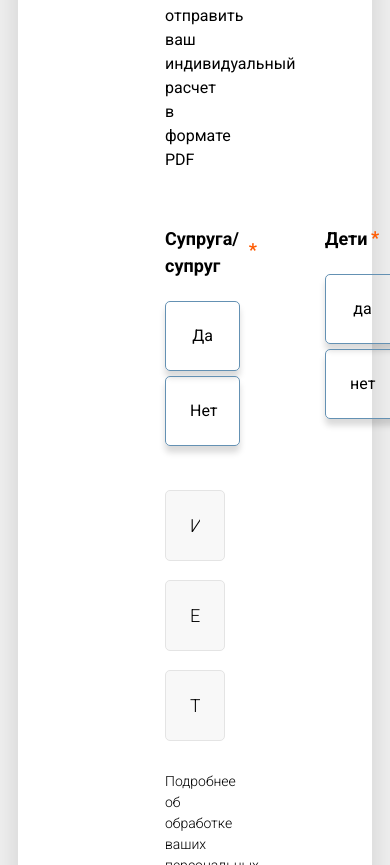
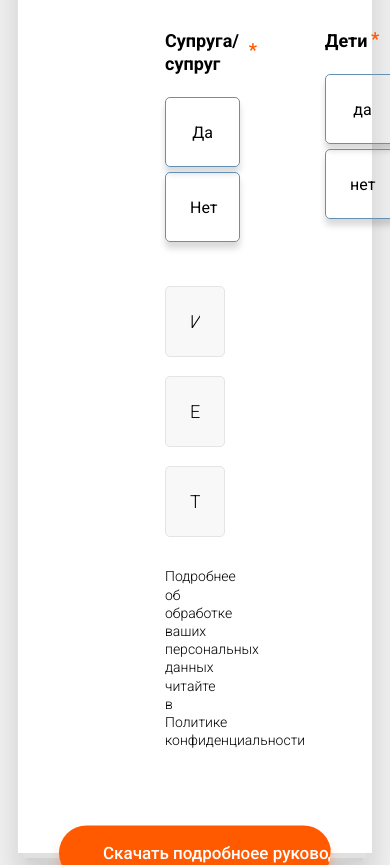
Before and after one commit to Owleek/residence-multi-page, a website: page src/costs.html in a window 390 px wide. Shown: the part 1135-2000 px from the top of the page. Drawn offline with nearby package versions, Linux system fonts and the light colour scheme; files that its build step writes are made by us from their sources.

Commit message:
responsive w i p

```diff
--- a/src/style/_sets.scss
+++ b/src/style/_sets.scss
@@ -7,7 +7,7 @@ html, body {
 }
 
 body {
-    line-height: 1.5;
+    line-height: 1.3;
     min-width: 320px;
     font-family: "Roboto", sans-serif;
     background-color: $body-color;
@@ -31,10 +31,18 @@ h1 {
 
 h2 {
     font-size: 2rem;
+
+    @include respond(md) {
+        font-size: toRem(22);
+    }
 }
 
 h3 {
     font-size: 1.625rem;
+
+    @include respond(md) {
+        font-size: toRem(20);
+    }
 }
 
 h4, h5 {
@@ -47,7 +55,7 @@ h4, h5 {
 
 h5 {
     @include respond(md) {
-        font-size: 1.125rem;
+        font-size: 1rem;
     }
 }
 
@@ -102,11 +110,23 @@ b {
     white-space: nowrap;
     transition: all 0.15s ease-in;
     box-shadow: 0px 0.65em 0.65em 0px rgba(255, 90, 0, 0.3);
-
     cursor: pointer;
 
     &:hover {
         color: inherit;
+    }
+
+    @include respond(md) {
+        width: toRem(272);
+        line-height: 1;
+        padding-top: toEm(19, 17);
+        padding-bottom: toEm(19, 17);
+    }
+
+    @media only screen and (min-width: 1024px) {
+        br {
+            display: none;
+        }
     }
 
     &_sm {
@@ -122,18 +142,37 @@ b {
                 font-size: toRem(14);
             }
         }
+
+        @include respond(md) {
+            width: auto;
+            min-width: toRem(136);
+        }
     }
+
+
 
     &_sm.btn_border-3 {
         padding: toEm(7, 14) toEm(21,14);
+
+        @include respond(md) {
+            padding: toEm(2, 14) toEm(12,14);
+        }
     }
 
     &_sm.btn_border-2 {
         padding: toEm(8, 14) toEm(22,14);
+
+        @include respond(md) {
+            padding: toEm(9, 14) toEm(13,14);
+        }
     }
 
     &_sm.btn_border-1 {
         padding: toEm(9, 14) toEm(23,14);
+
+        @include respond(md) {
+            padding: toEm(10, 14) toEm(14,14);
+        }
     }
 
     &_block {
@@ -323,3 +362,9 @@ b {
         color: $orange;
     }
 }
+
+.hidden-mob {
+    @include respond(md) {
+        display: none;
+    }
+}
--- a/src/style/_vars.scss
+++ b/src/style/_vars.scss
@@ -1,7 +1,7 @@
 @mixin respond($device) {
 
     @if $device == xl {
-        @media only screen and (max-width: 1399px) {
+        @media only screen and (max-width: 1920px) {
             @content;
         }
     };
@@ -18,8 +18,8 @@
         }
     };
 
-    @if $device == us {
-        @media only screen and (max-width: 479px) {
+    @if $device == sm {
+        @media only screen and (max-width: 567px) {
             @content;
         }
     };
--- a/src/style/style.scss
+++ b/src/style/style.scss
@@ -106,7 +106,7 @@
 
     &:before,
     &:after {
-        content: "";
+        // content: "";
         background-repeat: no-repeat;
         background-size: cover;
         position: absolute;
@@ -213,7 +213,6 @@
 
     &__title {
         margin-bottom: 0.38em;
-        line-height: 1.3;
 
         @include respond(md) {
             margin-bottom: 1.5rem;
@@ -233,6 +232,7 @@
             }
         }
     }
+
     &__subtitle {
         font-size: toRem(22);
         font-weight: 500;
@@ -240,13 +240,18 @@
         margin-bottom: toEm(29, 22);
 
         @include respond(md) {
-            padding: 0 2.25em;
+            padding: 0 2em;
         }
     }
 
     &__text-like-subtitle {
         font-weight: 300;
         margin-bottom: 1.9em;
+        line-height: 1.9;
+
+        @include respond(md) {
+            letter-spacing: 1px;
+        }
     }
 
     &__btn-holder {
@@ -256,6 +261,11 @@
 
 .advantages {
     font-size: 1.375rem;
+
+    @include respond(md) {
+        font-size: toRem(18);
+        font-weight: 300;
+    }
 
     &:before {
         width: 100%;
@@ -278,18 +288,32 @@
         padding-top: 7.5rem;
         padding-bottom: 15.7rem;
         position: relative;
+
+        @include respond(md) {
+            padding-top: toRem(14);
+            padding-bottom: toRem(106);
+        }
     }
 
     &__title {
         margin-bottom: 2.75em;
+
+        @include respond(md) {
+            margin-bottom: toRem(46);
+        }
     }
 
     &__title ,
     &__list {
         max-width: 65%;
+
+        @include respond(md) {
+            max-width: 100%;
+        }
     }
 
-    &__list {}
+    &__list {
+    }
 
     &__item {
         padding-left: 2em;
@@ -308,6 +332,11 @@
             font-size: 1.05em;
             color: $light-blue;
             transform: translate( 0%, -50%);
+
+            @include respond(md) {
+                top: 0;
+                transform: translate( 0%, 2px);
+            }
         }
 
     }
@@ -351,11 +380,20 @@
         padding-bottom: 5.25rem;
         max-width: 934px;
         margin: 0 auto;
+
+        @include respond(md) {
+            padding-left: 0;
+            padding-right: 0;
+        }
     }
 
     &__title {
         margin-bottom: 1.65em;
         margin-left: 5.25rem ;
+
+        @include respond(md) {
+            margin-left: 0;
+        }
     }
 
     &__text-block {
@@ -364,6 +402,13 @@
         background-color: $white;
         position: relative;
         line-height: 1.99;
+
+        @include respond(md) {
+            padding: toRem(25) toRem(10) toRem(39) toRem(20);
+            margin-right: -5px;
+            margin-left: -10px;
+            margin-bottom: toRem(110);
+        }
     }
 
     p {
@@ -376,7 +421,6 @@
 
     &__blockquote {
         font-family: "Myriad Pro", "Roboto", sans-serif;
-        line-height: 1.3;
         display: block;
         margin: 0 auto;
         max-width: 562px;
@@ -384,6 +428,11 @@
         font-size: 1.375rem;
         font-style: italic;
         position: relative;
+
+        @include respond(md) {
+            font-size: toRem(18);
+            padding-right: 12px;
+        }
 
         &:before {
             content: "“";
@@ -396,6 +445,10 @@
             font-style: italic;
             color: $light-blue;
             transform: translate(-50%, -50%);
+
+            @include respond(md) {
+                left: 18px; top: -4px;
+            }
         }
     }
 
@@ -404,6 +457,10 @@
 .container {
     display: flex;
     justify-content: space-between;
+
+    @include respond(md) {
+        flex-direction: column;
+    }
 }
 
 .conditions {
@@ -428,21 +485,42 @@
 
     &__inner {
         padding-top: toRem(96);
+
+        @include respond(md) {
+            padding-top: toRem(22);
+        }
     }
 
     &__title {
         margin-bottom: 5.1rem;
+
+        @include respond(md) {
+            margin-bottom: toRem(45);
+        }
     }
 
     .subsection-card {
         margin-bottom: 5.5rem;
+
+        @include respond(md) {
+            margin-bottom: 2.5rem;
+        }
     }
 
     .subsection-list {
 
+        @include respond(md) {
+            font-size: toRem(15);
+        }
+
         .title-block {
             margin-bottom: toRem(30);
             padding-left: toRem(33);
+
+            @include respond(md) {
+                padding-left: 0;
+                margin-bottom: toRem(20);
+            }
         }
 
         .heading {
@@ -450,10 +528,18 @@
             font-weight: 400;
             color: $light-blue;
             margin-bottom: 0;
+
+            @include respond(md) {
+                font-size: toRem(22);
+            }
         }
 
         .caption {
             font-size: toRem(18);
+
+            @include respond(md) {
+                font-size: toRem(14);
+            }
         }
 
         .conditions__column {
@@ -461,12 +547,20 @@
             background-color: $white;
             padding: toRem(36) toRem(82) toRem(21) toRem(33);
             margin-bottom: 0;
+
+            @include respond(md) {
+                margin-bottom: toRem(22);
+                padding: toRem(25) toRem(24) toRem(21) toRem(20);
+            }
         }
 
         .list-title {
-            font-size: toRem(18);
             margin-bottom: toEm(25,18);
             font-weight: bold;
+
+            @include respond(md) {
+                margin-bottom: toRem(20);
+            }
         }
     }
 
@@ -482,6 +576,12 @@
         position: relative;
         z-index: 1;
 
+        @include respond(md) {
+            width: auto;
+            font-size: toRem(18);
+            padding: toRem(26) toRem(62) toRem(25) toRem(20);
+        }
+
         &:after {
             content: "";
             position: absolute;
@@ -492,6 +592,10 @@
             background-size: contain;
             background-repeat: no-repeat;
             z-index: -1;
+
+            @include respond(md) {
+                display: none;
+            }
         }
 
         &__title {
@@ -506,6 +610,10 @@
 
             &:not(:last-child) {
                 margin-bottom: 2.5em;
+
+                @include respond(md) {
+                    margin-bottom: toRem(22);
+                }
             }
 
             &:before {
@@ -538,6 +646,10 @@
 
         &__subject {
             font-size: 1.875rem;
+
+            @include respond(md) {
+                font-size: toRem(28);
+            }
         }
 
         &__text {
@@ -551,6 +663,12 @@
         margin-bottom: toEm(14,16);
         padding-left: toEm(30,16);
         position: relative;
+
+        @include respond(md) {
+            &:last-of-type {
+                margin-bottom: toEm(20, 15);
+            }
+        }
 
         &:before {
             content: "\f138";
@@ -1042,7 +1160,6 @@
 
     &__text {
         font-size: toRem(18);
-        line-height: 1.3;
         padding-bottom: 1px;
 
         p {
```
Also changed, not shown: src/index.html (+64 -57 lines), src/img/art_work_10m.png (added), src/img/art_work_11m.png (added), src/img/art_work_12m.png (added), src/img/art_work_13m.png (added), src/img/art_work_14m.png (added), src/img/background_9m.jpg (added).
